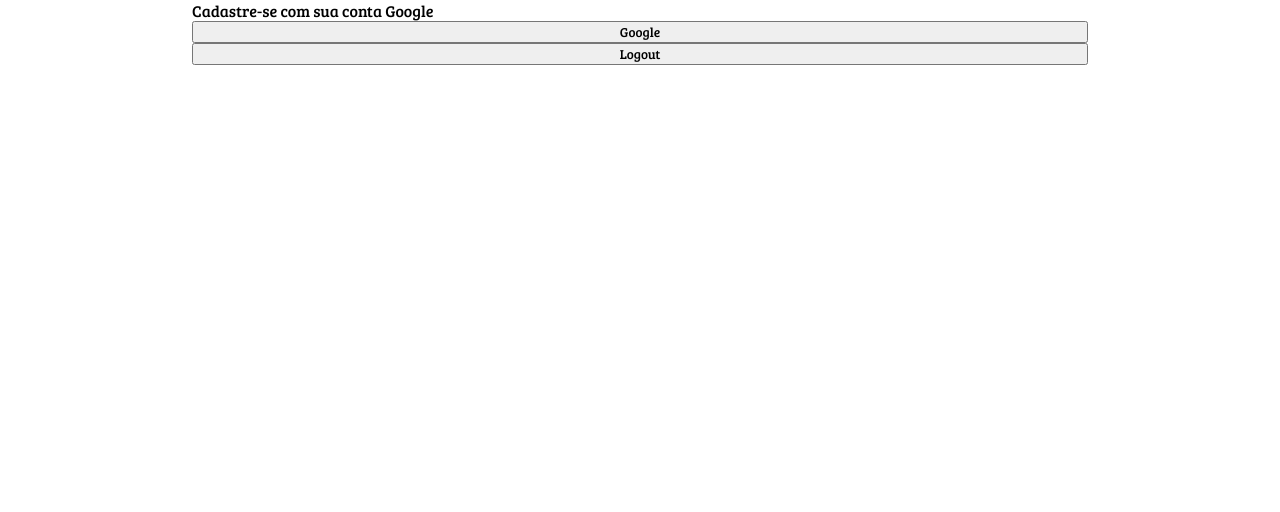
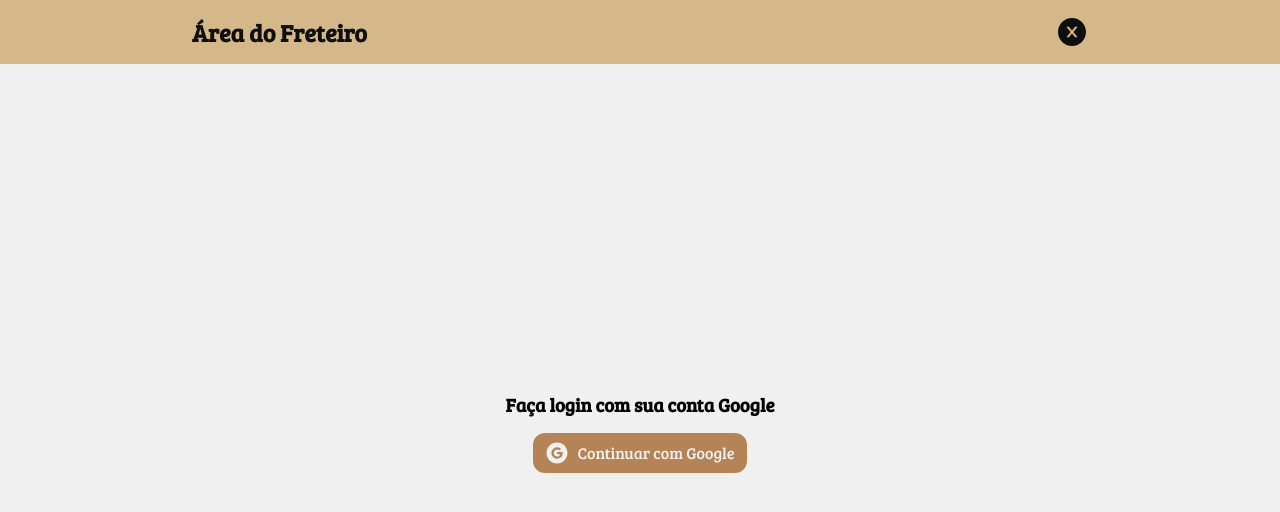
Before and after one commit to diegonacif/frete-facil, a React (Vite) app: page /login in a window 1280 px wide. Shown: the top 512 px of the page. Built offline with nearby package versions, Linux system fonts and the light colour scheme; no server answers; the database is empty.

Commit message:
style: login style

```diff
--- a/package.json
+++ b/package.json
@@ -12,10 +12,12 @@
     "@react-spring/web": "^9.6.1",
     "firebase": "^9.16.0",
     "hamburger-react": "^2.5.0",
+    "phosphor-react": "^1.4.1",
     "react": "^18.2.0",
     "react-dom": "^18.2.0",
     "react-firebase-hooks": "^5.1.1",
     "react-hook-form": "^7.43.0",
+    "react-icons": "^4.7.1",
     "react-router-dom": "^6.8.0",
     "usehooks-ts": "^2.9.1"
   },
--- a/src/css/App.css
+++ b/src/css/App.css
@@ -17,24 +17,78 @@ a:focus-visible, a:focus-within, a:focus, a:active, a:target {
 }
 
 .login-container {
+  background-color: #f0f0f0;
+}
+.login-container header {
   padding: 0 1rem 0;
   display: flex;
-  flex-direction: column;
+  flex-direction: row;
+  justify-content: space-between;
+  align-items: center;
+  width: 100vw;
+  height: 4rem;
+  background-color: #D4B889;
+  color: #0f0f0f;
 }
 @media only screen and (min-width: 600px) {
-  .login-container {
+  .login-container header {
     padding: 0 4rem 0;
   }
 }
 @media only screen and (min-width: 1024px) {
-  .login-container {
+  .login-container header {
     padding: 0 6rem 0;
   }
 }
 @media only screen and (min-width: 1280px) {
-  .login-container {
+  .login-container header {
     padding: 0 calc(8rem + 5vw) 0;
   }
+}
+.login-container header a {
+  display: flex;
+  flex-direction: row;
+  align-items: center;
+  justify-content: center;
+}
+.login-container .login-main {
+  padding: 0 1rem 0;
+  display: flex;
+  flex-direction: column;
+  height: calc(100vh - 4rem);
+  align-items: center;
+  justify-content: center;
+}
+@media only screen and (min-width: 600px) {
+  .login-container .login-main {
+    padding: 0 4rem 0;
+  }
+}
+@media only screen and (min-width: 1024px) {
+  .login-container .login-main {
+    padding: 0 6rem 0;
+  }
+}
+@media only screen and (min-width: 1280px) {
+  .login-container .login-main {
+    padding: 0 calc(8rem + 5vw) 0;
+  }
+}
+.login-container .login-main .login-button {
+  display: flex;
+  flex-direction: row;
+  align-items: center;
+  justify-content: center;
+  width: -webkit-fit-content;
+  width: -moz-fit-content;
+  width: fit-content;
+  margin-top: 1rem;
+  gap: 0.5rem;
+  background-color: #B48456;
+  color: #f0f0f0;
+  padding: 0.5rem 0.75rem;
+  border-radius: 12px;
+  cursor: pointer;
 }
 
 .header-container {
--- a/src/pages/Login/Login.jsx
+++ b/src/pages/Login/Login.jsx
@@ -1,6 +1,7 @@
 import { useContext, useEffect } from "react";
-import { useNavigate } from "react-router-dom";
+import { Link, useNavigate } from "react-router-dom";
 import { AuthGoogleContext } from "../../contexts/AuthGoogleProvider";
+import { AiFillGoogleCircle, AiFillCloseCircle } from 'react-icons/ai';
 import "../../css/App.css";
 
 export const Login = () => {
@@ -29,9 +30,19 @@ export const Login = () => {
 
   return (
     <div className="login-container">
-      <span>Cadastre-se com sua conta Google</span>
-      <button onClick={() => loginGoogle()}>Google</button>
-      <button onClick={() => logoutGoogle()}>Logout</button>
+      <header>
+        <h2>Área do Freteiro</h2>
+        <Link to="/">
+          <AiFillCloseCircle size="2rem" />
+        </Link>
+      </header>
+      <div className="login-main">
+        <h3>Faça login com sua conta Google</h3>
+        <div className="login-button" onClick={() => loginGoogle()}>
+          <AiFillGoogleCircle size="1.5rem"/>
+          <span>Continuar com Google</span>
+        </div>
+      </div>
     </div>
   )
 }
--- a/src/pages/Login/_Login.scss
+++ b/src/pages/Login/_Login.scss
@@ -1,5 +1,43 @@
 .login-container {
-  @include responsive-padding;
-  display: flex;
-  flex-direction: column;
+
+  background-color: $white-100;
+
+  header {
+    @include responsive-padding;
+    @include flex;
+    justify-content: space-between;
+    align-items: center;
+    width: 100vw;
+    height: 4rem;
+    background-color: $brown-500;
+    color: $black-900;
+
+    a {
+      @include flex;
+      align-items: center;
+      justify-content: center;
+    }
+  }
+
+  .login-main {
+    @include responsive-padding;
+    @include flex(column);
+    height: calc(100vh - 4rem);
+    align-items: center;
+    justify-content: center;
+
+    .login-button {
+      @include flex;
+      align-items: center;
+      justify-content: center;
+      width: fit-content;
+      margin-top: 1rem;
+      gap: 0.5rem;
+      background-color: $brown-700;
+      color: $white-100;
+      padding: 0.5rem 0.75rem;
+      border-radius: 12px;
+      cursor: pointer;
+    }
+  }
 }
```
Also changed, not shown: 2 other files (tests, documents, lock files or other folders).
